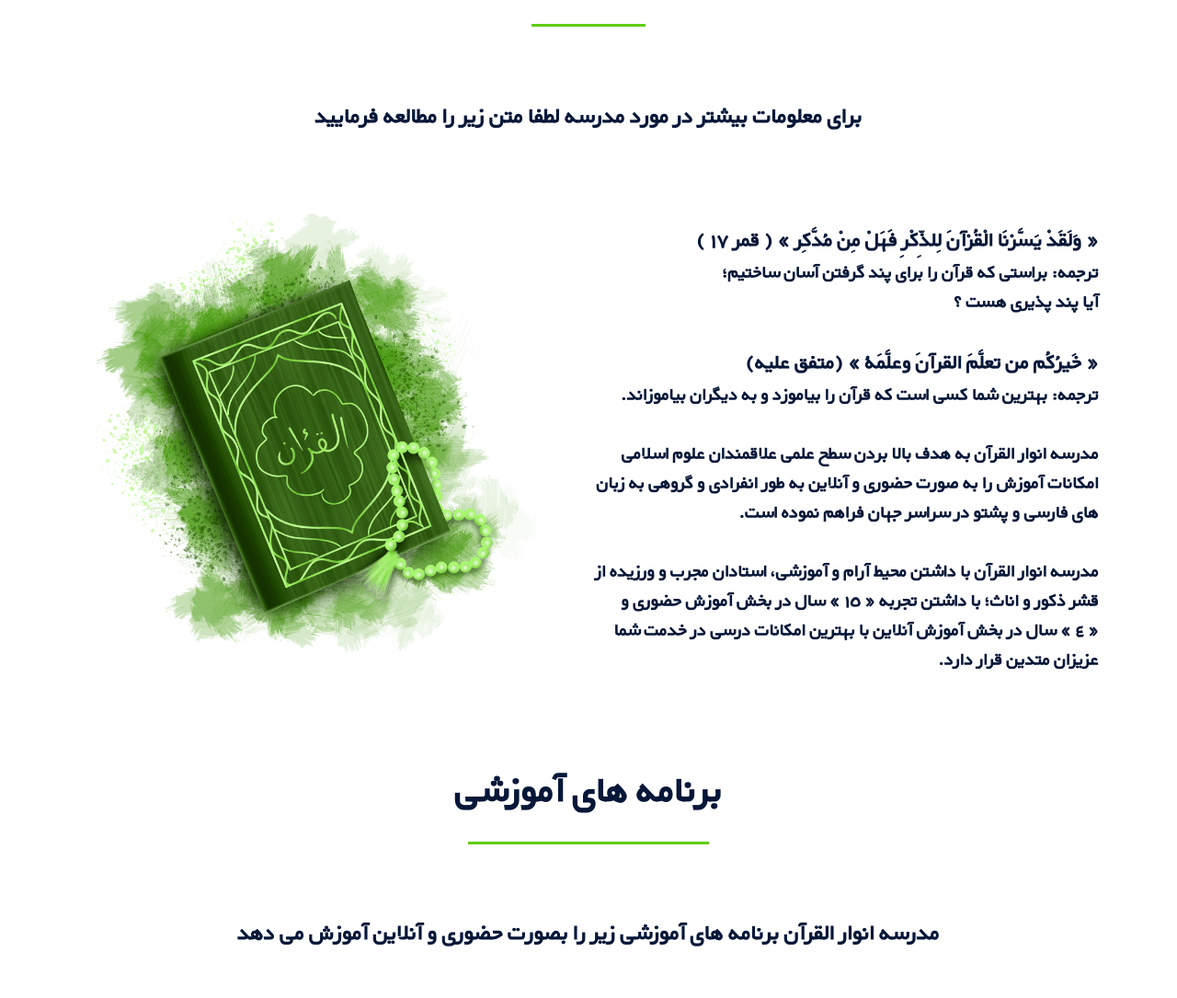
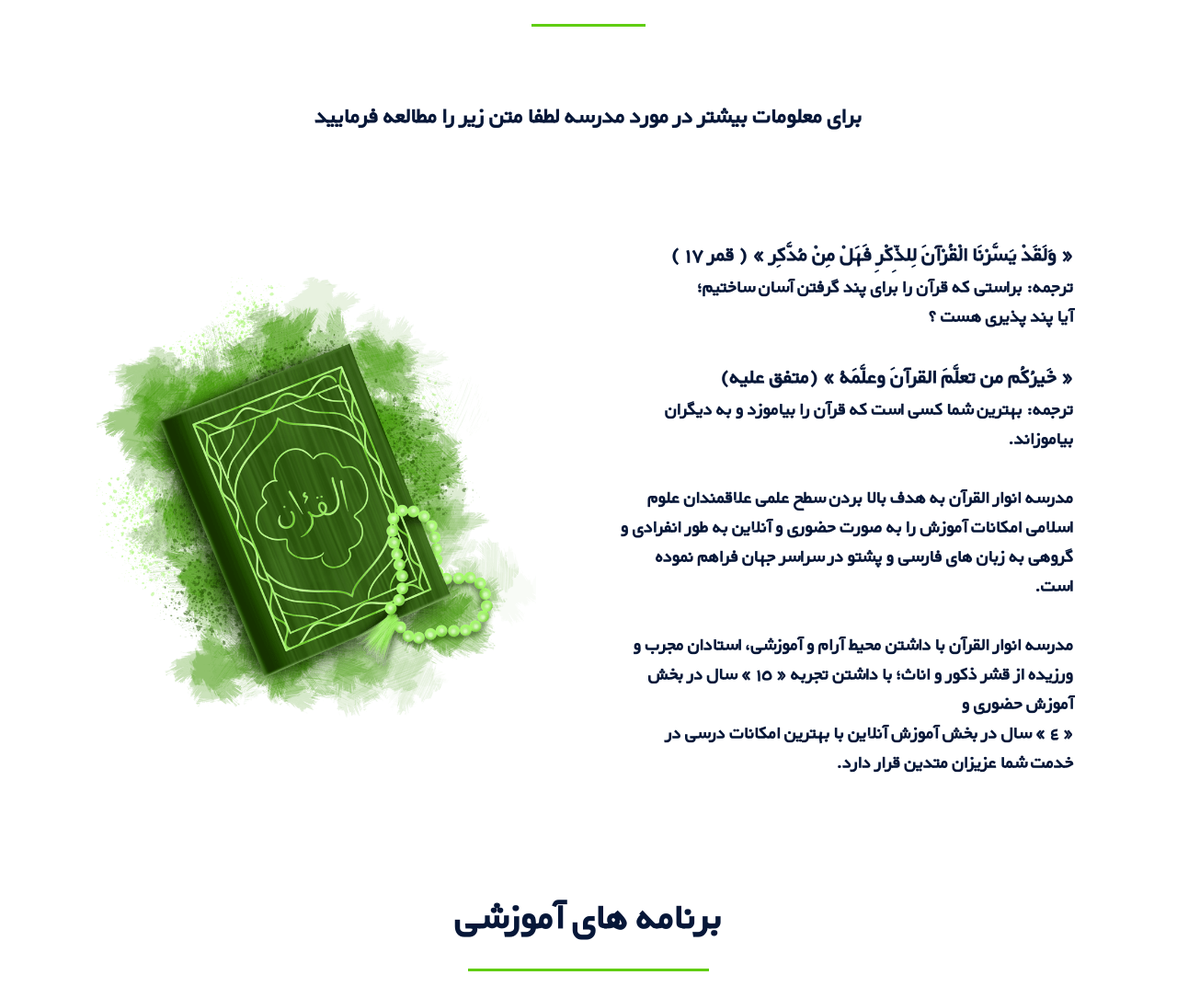
Before and after one commit to AbdulMobinFata/anwarul-quran, a Flask app: page / in a window 1280 px wide. Shown: the part 1213-2298 px from the top of the page at 92% size. Run offline with Flask 3, Linux system fonts and the light colour scheme; some libraries are stand-ins or nearby versions.

Commit message:
margin to about pargraph

```diff
--- a/static/css/style.css
+++ b/static/css/style.css
@@ -313,6 +313,7 @@ section{
 /* about section*/
 .about_section .text-content .text-paragraph p{
     font-size: 2rem;
+    margin: 5%;
 }
 
 .about_section .text-content .text-paragraph p span{
```
